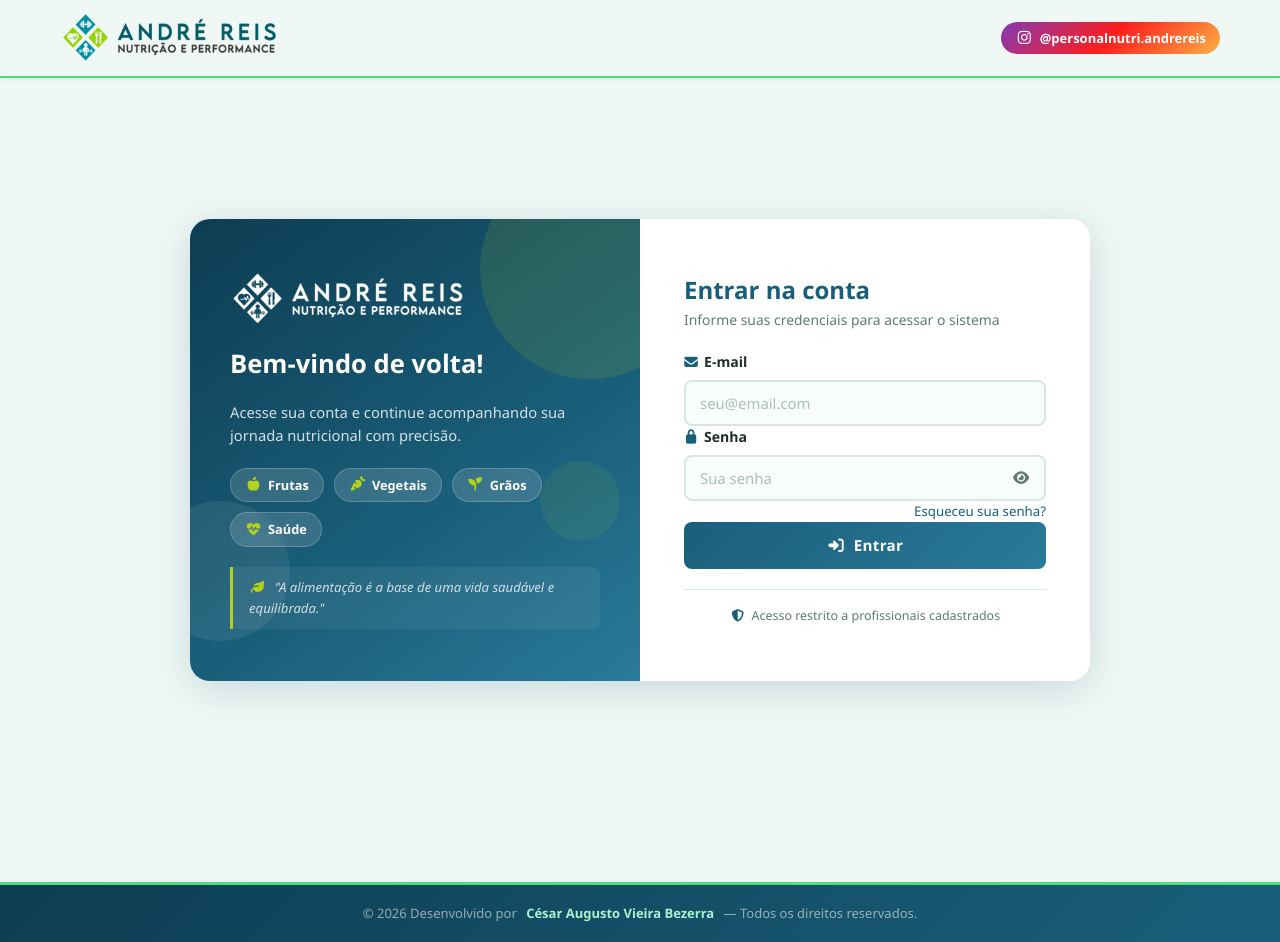
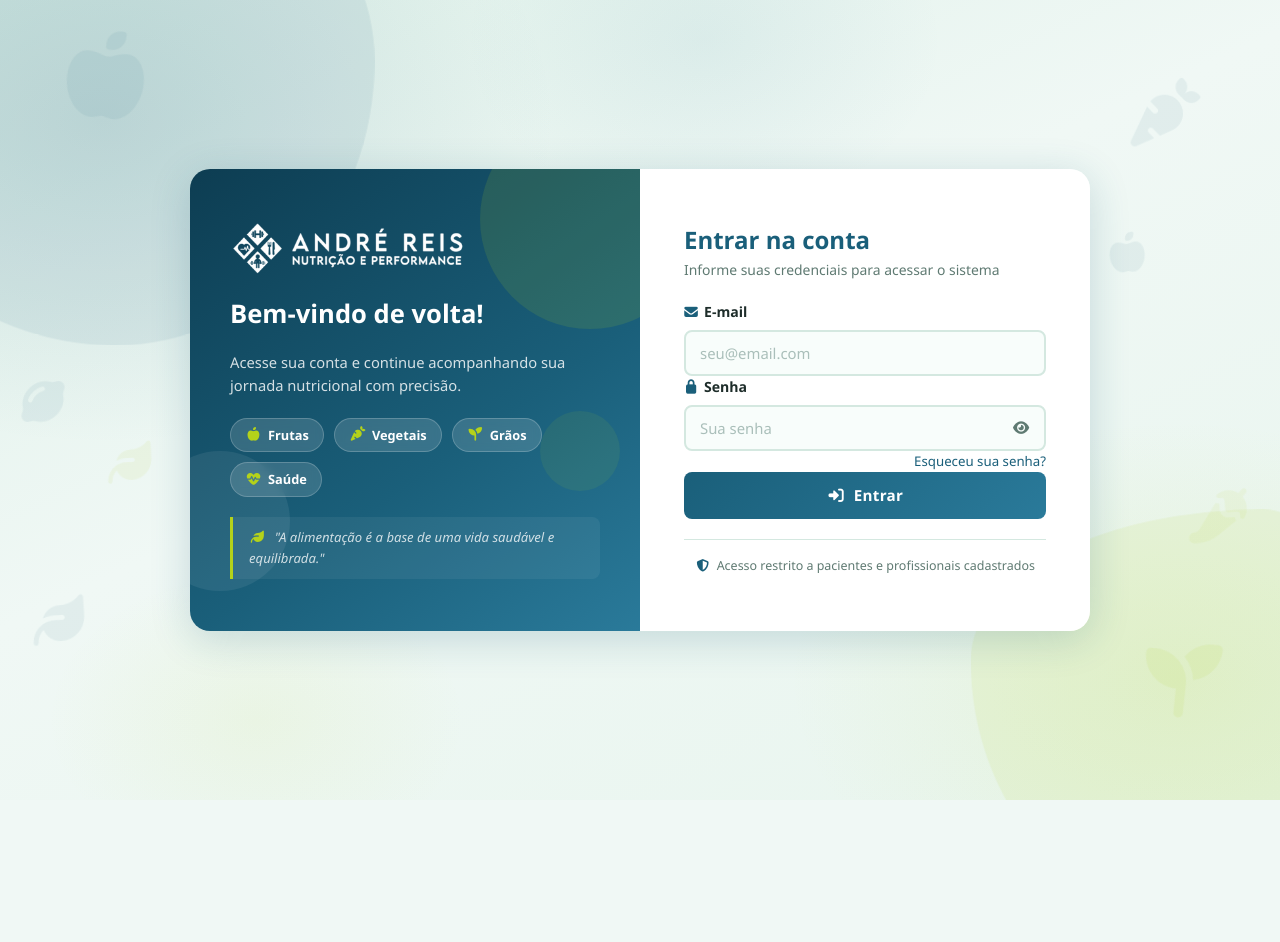
Before and after one commit to CesarAVB/frontend-food-equivalence, an Angular app: page /login in a window 1280 px wide. After the commit the page ends 800 px from the top, so only its background shows below. Built offline with nearby package versions, Linux system fonts and the light colour scheme.

Commit message:
feat: implementar autenticação de usuário com guardas e serviço de autenticação

```diff
--- a/src/app/app.html
+++ b/src/app/app.html
@@ -1,9 +1,13 @@
 <div class="app-wrapper">
-  <app-header></app-header>
+  @if (exibirLayout) {
+    <app-header></app-header>
+  }
 
-  <main class="container-fluid">
+  <main [class.container-fluid]="exibirLayout" [style.padding]="exibirLayout ? null : '0'">
     <router-outlet></router-outlet>
   </main>
 
-  <app-footer></app-footer>
+  @if (exibirLayout) {
+    <app-footer></app-footer>
+  }
 </div>
--- a/src/app/app.routes.ts
+++ b/src/app/app.routes.ts
@@ -1,4 +1,6 @@
 import { Routes } from '@angular/router';
+import { authGuard } from './guards/auth.guard';
+import { guestGuard } from './guards/guest.guard';
 
 export const routes: Routes = [
   {
@@ -7,11 +9,13 @@ export const routes: Routes = [
     pathMatch: 'full'
   },
   {
-    path: 'home',
-    loadComponent: () => import('./pages/home/home').then(m => m.HomeComponent)
+    path: 'login',
+    loadComponent: () => import('./pages/login/login').then(m => m.LoginComponent),
+    canActivate: [guestGuard]
   },
   {
-    path: 'login',
-    loadComponent: () => import('./pages/login/login').then(m => m.LoginComponent)
+    path: 'home',
+    loadComponent: () => import('./pages/home/home').then(m => m.HomeComponent),
+    canActivate: [authGuard]
   }
 ];
--- a/src/app/app.ts
+++ b/src/app/app.ts
@@ -1,15 +1,22 @@
 import { Component } from '@angular/core';
-import { RouterOutlet } from '@angular/router';
+import { Router, RouterOutlet } from '@angular/router';
 import { HeaderComponent } from './components/header/header';
 import { FooterComponent } from './components/footer/footer';
+import { CommonModule } from '@angular/common';
 
 @Component({
   selector: 'app-root',
   standalone: true,
-  imports: [RouterOutlet, HeaderComponent, FooterComponent],
+  imports: [RouterOutlet, HeaderComponent, FooterComponent, CommonModule],
   templateUrl: './app.html',
   styleUrls: ['./app.scss']
 })
 export class AppComponent {
   title = 'Lista de Substituição';
+
+  constructor(private router: Router) {}
+
+  get exibirLayout(): boolean {
+    return this.router.url !== '/login';
+  }
 }
--- a/src/app/components/header/header.html
+++ b/src/app/components/header/header.html
@@ -9,6 +9,22 @@
 
       <!-- Right side -->
       <div class="header-right">
+
+        @if (usuario$ | async; as usuario) {
+          <!-- Usuário logado -->
+          <div class="user-chip">
+            <span class="user-avatar" [title]="usuario.email">
+              {{ iniciais(usuario.nome) }}
+            </span>
+            <span class="user-nome">{{ usuario.nome }}</span>
+          </div>
+
+          <button class="logout-btn" (click)="logout()" title="Sair da conta">
+            <i class="fas fa-sign-out-alt"></i>
+            <span class="logout-label">Sair</span>
+          </button>
+        }
+
         <a
           href="https://www.instagram.com/personalnutri.andrereis"
           target="_blank"
--- /dev/null
+++ b/src/app/guards/auth.guard.ts
@@ -0,0 +1,14 @@
+import { inject } from '@angular/core';
+import { CanActivateFn, Router } from '@angular/router';
+import { AuthService } from '../services/auth.service';
+
+export const authGuard: CanActivateFn = () => {
+  const auth = inject(AuthService);
+  const router = inject(Router);
+
+  if (auth.estaLogado) {
+    return true;
+  }
+
+  return router.createUrlTree(['/login']);
+};
--- /dev/null
+++ b/src/app/guards/guest.guard.ts
@@ -0,0 +1,14 @@
+import { inject } from '@angular/core';
+import { CanActivateFn, Router } from '@angular/router';
+import { AuthService } from '../services/auth.service';
+
+export const guestGuard: CanActivateFn = () => {
+  const auth = inject(AuthService);
+  const router = inject(Router);
+
+  if (!auth.estaLogado) {
+    return true;
+  }
+
+  return router.createUrlTree(['/home']);
+};
--- a/src/app/pages/login/login.html
+++ b/src/app/pages/login/login.html
@@ -1,4 +1,17 @@
 <div class="login-page">
+
+  <!-- Ícones decorativos de fundo -->
+  <div class="bg-floaters" aria-hidden="true">
+    <i class="fas fa-apple-alt floater floater--1"></i>
+    <i class="fas fa-carrot floater floater--2"></i>
+    <i class="fas fa-leaf floater floater--3"></i>
+    <i class="fas fa-seedling floater floater--4"></i>
+    <i class="fas fa-lemon floater floater--5"></i>
+    <i class="fas fa-pepper-hot floater floater--6"></i>
+    <i class="fas fa-apple-alt floater floater--7"></i>
+    <i class="fas fa-leaf floater floater--8"></i>
+  </div>
+
   <div class="login-card">
 
     <!-- Painel esquerdo: visual nutricional -->
@@ -45,7 +58,7 @@
     <div class="login-panel login-panel--form">
       <div class="form-container">
 
-        <!-- Logo mobile (visível apenas em telas pequenas) -->
+        <!-- Logo mobile -->
         <div class="mobile-logo">
           <img src="images/logo-reduzido.png" alt="André Reis Nutricionista" class="mobile-logo-img">
         </div>
@@ -55,7 +68,13 @@
           <p class="form-subtitle">Informe suas credenciais para acessar o sistema</p>
         </div>
 
-        <!-- Mensagem de erro -->
+        <!-- Erro de submissão -->
+        @if (submitted && loginForm.invalid) {
+          <div class="alert alert-danger d-flex align-items-center gap-2" role="alert">
+            <i class="fas fa-exclamation-circle"></i>
+            <span>Preencha todos os campos corretamente.</span>
+          </div>
+        }
         @if (errorMessage) {
           <div class="alert alert-danger d-flex align-items-center gap-2" role="alert">
             <i class="fas fa-exclamation-circle"></i>
@@ -76,21 +95,12 @@
                 id="email"
                 type="email"
                 class="form-control"
-                [class.is-invalid]="email?.invalid && email?.touched"
+                [class.is-invalid]="submitted && email?.invalid"
                 formControlName="email"
                 placeholder="seu@email.com"
                 autocomplete="email"
               >
             </div>
-            @if (email?.invalid && email?.touched) {
-              <div class="field-error">
-                @if (email?.errors?.['required']) {
-                  <i class="fas fa-circle-exclamation"></i> O e-mail é obrigatório.
-                } @else if (email?.errors?.['email']) {
-                  <i class="fas fa-circle-exclamation"></i> Informe um e-mail válido.
-                }
-              </div>
-            }
           </div>
 
           <!-- Campo Senha -->
@@ -104,7 +114,7 @@
                 id="senha"
                 [type]="showPassword ? 'text' : 'password'"
                 class="form-control"
-                [class.is-invalid]="senha?.invalid && senha?.touched"
+                [class.is-invalid]="submitted && senha?.invalid"
                 formControlName="senha"
                 placeholder="Sua senha"
                 autocomplete="current-password"
@@ -119,15 +129,6 @@
                 <i [class]="showPassword ? 'fas fa-eye-slash' : 'fas fa-eye'"></i>
               </button>
             </div>
-            @if (senha?.invalid && senha?.touched) {
-              <div class="field-error">
-                @if (senha?.errors?.['required']) {
-                  <i class="fas fa-circle-exclamation"></i> A senha é obrigatória.
-                } @else if (senha?.errors?.['minlength']) {
-                  <i class="fas fa-circle-exclamation"></i> A senha deve ter pelo menos 6 caracteres.
-                }
-              </div>
-            }
           </div>
 
           <!-- Esqueceu a senha -->
@@ -136,11 +137,7 @@
           </div>
 
           <!-- Botão de envio -->
-          <button
-            type="submit"
-            class="btn btn-login"
-            [disabled]="isLoading"
-          >
+          <button type="submit" class="btn btn-login" [disabled]="isLoading">
             @if (isLoading) {
               <span class="spinner-border spinner-border-sm me-2" role="status" aria-hidden="true"></span>
               Entrando...
@@ -155,7 +152,7 @@
         <div class="form-footer">
           <p>
             <i class="fas fa-shield-alt footer-icon"></i>
-            Acesso restrito a profissionais cadastrados
+            Acesso restrito a pacientes e profissionais cadastrados
           </p>
         </div>
 
--- a/src/app/pages/login/login.scss
+++ b/src/app/pages/login/login.scss
@@ -2,8 +2,81 @@
   display: flex;
   align-items: center;
   justify-content: center;
-  min-height: calc(100vh - 120px); // descontando header e footer
+  min-height: 100vh;
   padding: 24px 16px;
+  position: relative;
+  overflow: hidden;
+
+  // Gradiente base com tons naturais
+  background:
+    radial-gradient(ellipse 700px 500px at 8% 15%,  rgba(26, 95, 122, 0.13) 0%, transparent 65%),
+    radial-gradient(ellipse 600px 400px at 92% 85%, rgba(180, 210, 26, 0.11) 0%, transparent 65%),
+    radial-gradient(ellipse 400px 300px at 55% 5%,  rgba(42, 122, 154, 0.07) 0%, transparent 60%),
+    radial-gradient(ellipse 350px 250px at 20% 90%, rgba(180, 210, 26, 0.07) 0%, transparent 60%),
+    linear-gradient(155deg, #ddf0e8 0%, #f0f8f5 45%, #e8f5ee 100%);
+
+  // Blob teal — canto superior esquerdo
+  &::before {
+    content: '';
+    position: absolute;
+    width: 520px;
+    height: 520px;
+    border-radius: 62% 38% 72% 28% / 48% 64% 36% 52%;
+    background: rgba(26, 95, 122, 0.08);
+    top: -160px;
+    left: -160px;
+    animation: morph-blob 14s ease-in-out infinite;
+    pointer-events: none;
+  }
+
+  // Blob lime — canto inferior direito
+  &::after {
+    content: '';
+    position: absolute;
+    width: 420px;
+    height: 420px;
+    border-radius: 42% 58% 32% 68% / 58% 42% 62% 38%;
+    background: rgba(180, 210, 26, 0.09);
+    bottom: -120px;
+    right: -120px;
+    animation: morph-blob 18s ease-in-out infinite reverse;
+    pointer-events: none;
+  }
+}
+
+// ─── Ícones flutuantes de fundo ────────────────────────────────────────────────
+.bg-floaters {
+  position: absolute;
+  inset: 0;
+  pointer-events: none;
+  z-index: 0;
+}
+
+.floater {
+  position: absolute;
+  color: rgba(26, 95, 122, 0.07);
+  animation: float-icon ease-in-out infinite;
+
+  &--1 { font-size: 88px;  top: 6%;   left: 4%;   animation-duration: 18s; }
+  &--2 { font-size: 64px;  top: 12%;  right: 6%;  animation-duration: 22s; animation-delay: -5s; }
+  &--3 { font-size: 52px;  bottom: 18%; left: 2%;  animation-duration: 20s; animation-delay: -9s; }
+  &--4 { font-size: 76px;  bottom: 8%;  right: 4%; animation-duration: 25s; animation-delay: -3s; color: rgba(180, 210, 26, 0.09); }
+  &--5 { font-size: 48px;  top: 48%;  left: 1%;   animation-duration: 16s; animation-delay: -13s; }
+  &--6 { font-size: 58px;  top: 62%;  right: 2%;  animation-duration: 19s; animation-delay: -7s; color: rgba(180, 210, 26, 0.07); }
+  &--7 { font-size: 40px;  top: 30%;  right: 10%; animation-duration: 23s; animation-delay: -11s; }
+  &--8 { font-size: 44px;  bottom: 38%; left: 8%; animation-duration: 17s; animation-delay: -4s; color: rgba(180, 210, 26, 0.08); }
+}
+
+@keyframes float-icon {
+  0%, 100% { transform: translateY(0)    rotate(0deg);  }
+  30%       { transform: translateY(-18px) rotate(6deg);  }
+  60%       { transform: translateY(-9px)  rotate(-4deg); }
+}
+
+@keyframes morph-blob {
+  0%, 100% { border-radius: 62% 38% 72% 28% / 48% 64% 36% 52%; transform: translate(0, 0); }
+  33%       { border-radius: 45% 55% 50% 50% / 55% 45% 55% 45%; transform: translate(15px, -15px); }
+  66%       { border-radius: 70% 30% 40% 60% / 35% 65% 35% 65%; transform: translate(-10px, 10px); }
 }
 
 // ─── Card principal ────────────────────────────────────────────────────────────
@@ -15,6 +88,8 @@
   border-radius: var(--radius-lg);
   overflow: hidden;
   box-shadow: var(--shadow-lg);
+  position: relative;
+  z-index: 1;
 }
 
 // ─── Painéis ───────────────────────────────────────────────────────────────────
@@ -359,8 +434,8 @@
 @media (max-width: 768px) {
   .login-page {
     padding: 16px 12px;
-    min-height: calc(100vh - 100px);
-    align-items: flex-start;
+    min-height: 100vh;
+    align-items: center;
   }
 
   .login-card {
```
Also changed, not shown: src/app/components/header/header.scss (+68 -3 lines), src/app/components/header/header.ts (+20 -1 lines), src/app/pages/login/login.ts (+15 -6 lines), src/app/services/auth.service.ts (added, +46 -0 lines).
